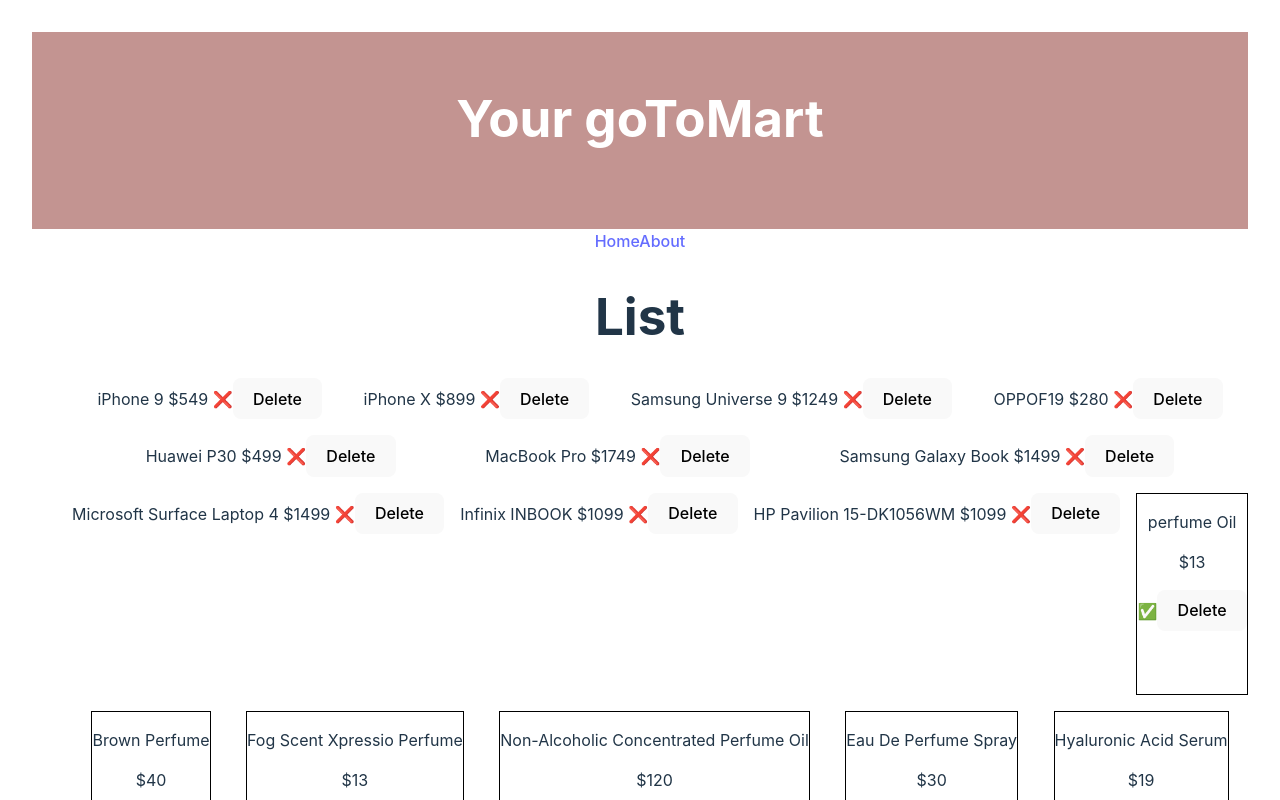
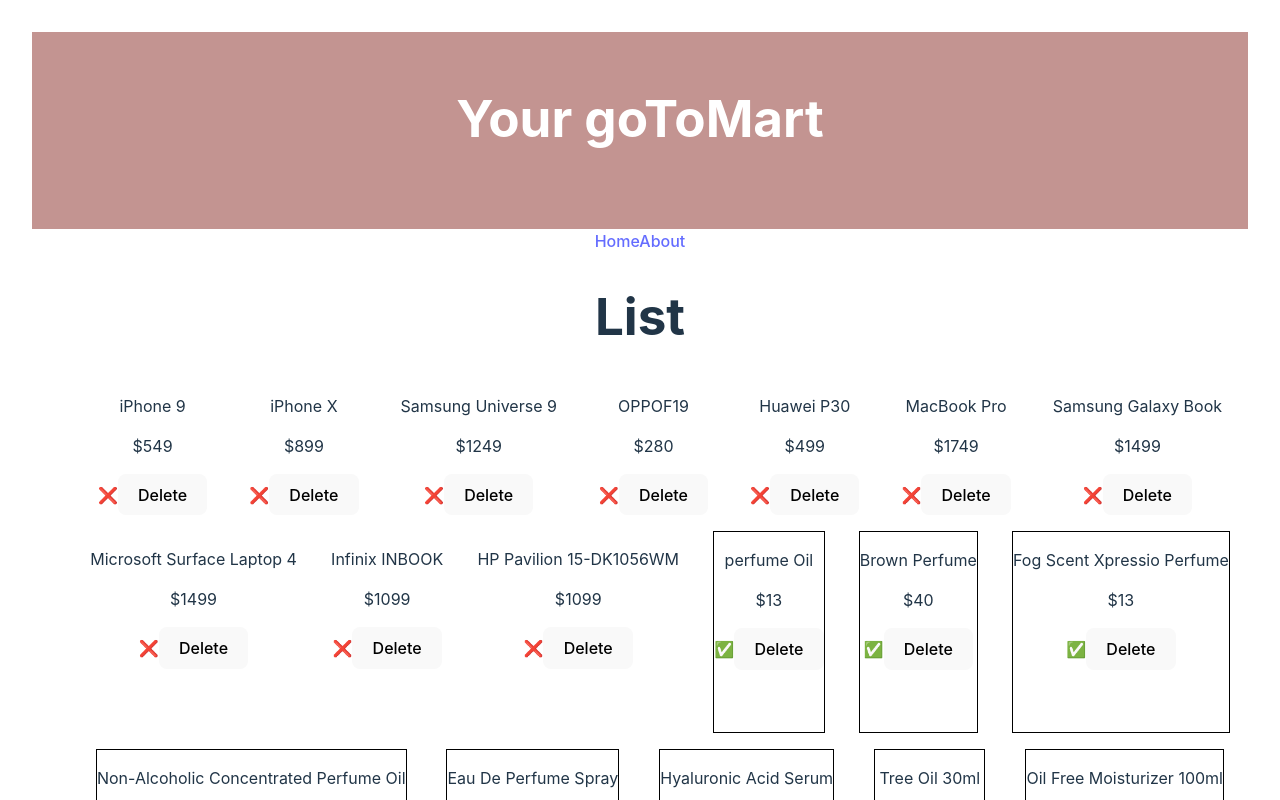
Before and after one commit to LenaH92/React-App-miniproject, a React (Vite) app: page / in a window 1280 px wide. Shown: the top 800 px of the page. Built offline with nearby package versions, Linux system fonts and the light colour scheme.

Commit message:
class changes

```diff
--- a/src/App.jsx
+++ b/src/App.jsx
@@ -4,9 +4,7 @@
 import Navbar from "./Components/navbar";
 import Sidebar from "./Components/sidebar";
 import Footer from "./Components/footer";
-import jsonData from "../products.json"
 import List from "./Components/List"
-import { useState } from 'react';
 
 //
 //import { useState, useEffect } from 'react'
@@ -15,12 +13,13 @@
 
 
 function App() {
-  const [data, setData] = useState(jsonData)
+
+
   return (
     <div className='App'>
       <Navbar />
       <Sidebar />
-      <List array={data}/>
+      <List />
       <Footer />
 
     </div>
--- a/src/Components/List.jsx
+++ b/src/Components/List.jsx
@@ -1,19 +1,22 @@
 /* eslint-disable react/prop-types */
 import { useState } from "react";
 import ListItem from "./List_Item";
+import productsData from "../../products.json"
 
-const List = ({array}) => {
-    const [list, setList] = useState(array);
-    const handleDelete = (id) => {
-        const updatedList = list.filter((item) => item.id !== id); // Filter out the item with the given id
-        setList(updatedList); // Update the state
-      };
+const List = () => {
+  const [products, setProducts] = useState(productsData)
+
+  const handleDelete = (id) => {
+    const updatedList = products.filter((currentProduct) => currentProduct.id !== id); // Filter out the item with the given id
+    setProducts(updatedList); // Update the state
+  };
+
     return (
     <div>
       <h1>List</h1>
       <ul style={{listStyleType:"none", gap:"1em", display:"flex", justifyContent:"space-evenly", flexWrap:"wrap"}}>
-        {array.map((el) =>
-         <ListItem key={el.id} element={el} onDelete={handleDelete}/>
+        {products.map((currentProduct) =>
+         <ListItem key={currentProduct.id} product={currentProduct} onDelete={() => handleDelete(currentProduct.id)}/>
         )}
       </ul>
     </div>
--- a/src/Components/List_Item.jsx
+++ b/src/Components/List_Item.jsx
@@ -1,21 +1,38 @@
 /* eslint-disable react/prop-types */
 
-const ListItem = ({ element, onDelete }) => {
+/* const ListItem = ({ product, onDelete }) => {
   return (
     <>
-      {element.price < 200 ? (
+      {product.price < 200 ? (
         <li style={{border: "1px solid black", height:"200px"}} >
-          <p>{element.title}</p>
-          <p>${element.price}</p>  ✅
-          <button onClick={() => onDelete(element.id)}>Delete</button>
+          <p>{product.title}</p>
+          <p>${product.price}</p>  ✅
+          <button onClick={onDelete}>Delete</button>
         </li>
       ) : (
         <li >
-          {element.title} ${element.price} ❌
-          <button onClick={() => onDelete(element.id)}>Delete</button>
+          {product.title} ${product.price} ❌
+          <button onClick={onDelete}>Delete</button>
         </li>
       )}
     </>
   );
 };
+export default ListItem; */
+
+const ListItem = ({ product, onDelete }) => {
+  return (
+    <li
+      style={
+        product.price < 200
+          ? { border: "1px solid black", height: "200px" }
+          : {}
+      }
+    >
+          <p>{product.title}</p>
+          <p>${product.price}</p> {product.price < 200 ? ("✅") : ("❌")}
+      <button onClick={onDelete}>Delete</button>
+    </li>
+  );
+};
 export default ListItem;
```
